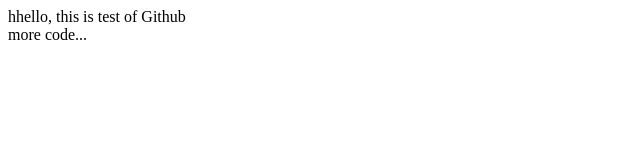
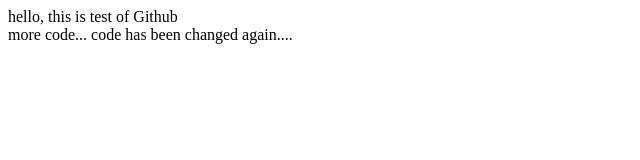
Before and after one commit to bharatbabu/youtube-demo, a plain HTML site: page index.html in a window 1280 px wide. Shown: the whole page, without its empty margins (0-640 px from the left). Drawn offline with Linux system fonts and the light colour scheme.

Commit message:
another commit to index

```diff
--- a/index.html
+++ b/index.html
@@ -5,8 +5,11 @@
 <title>Insert title here</title>
 </head>
 <body>
- hhello, this is test of Github
+ hello, this is test of Github
  <br />
  more code...
+
+ <ar />
+ code has been changed again....
 </body>
 </html>
```
